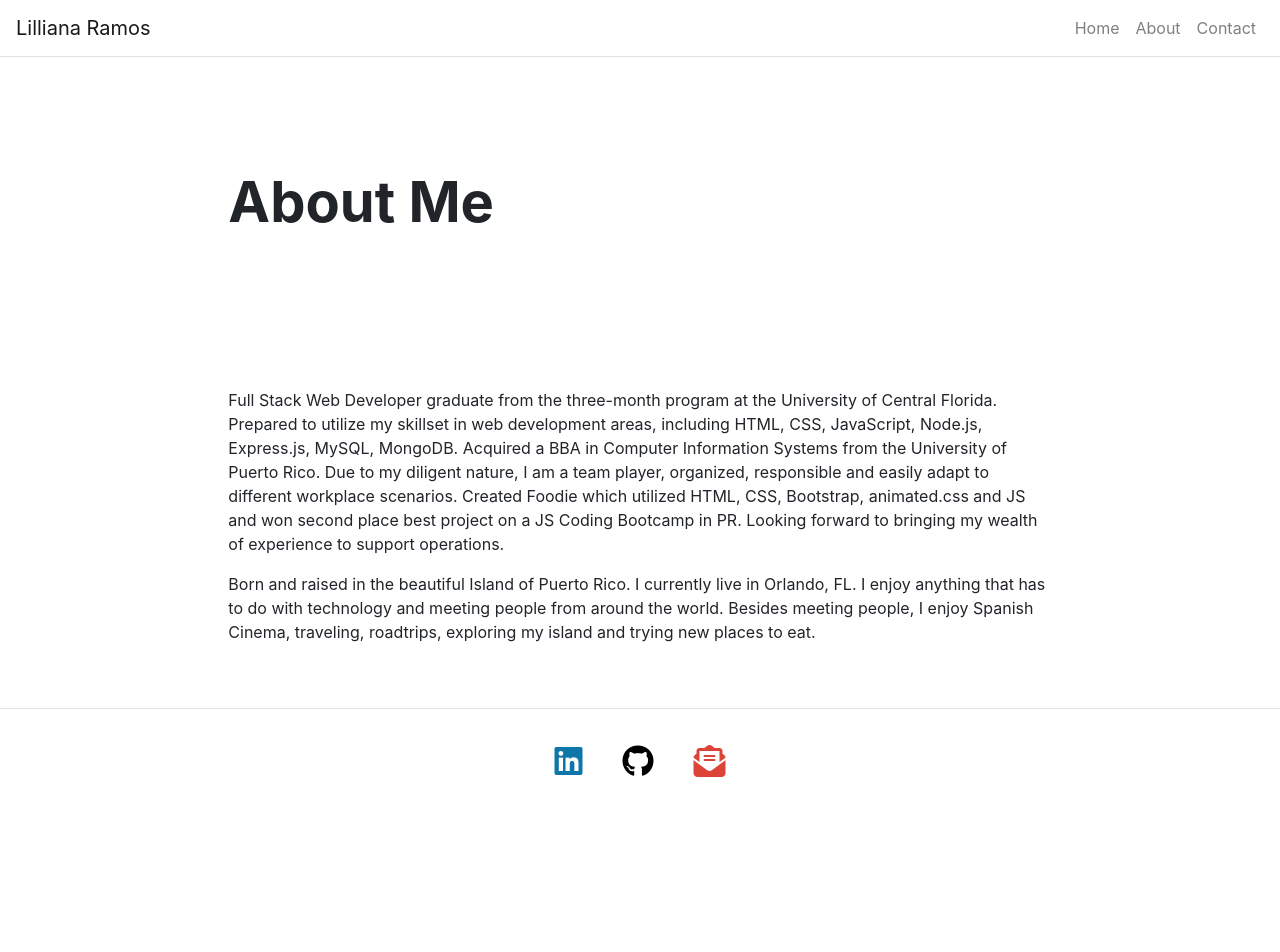
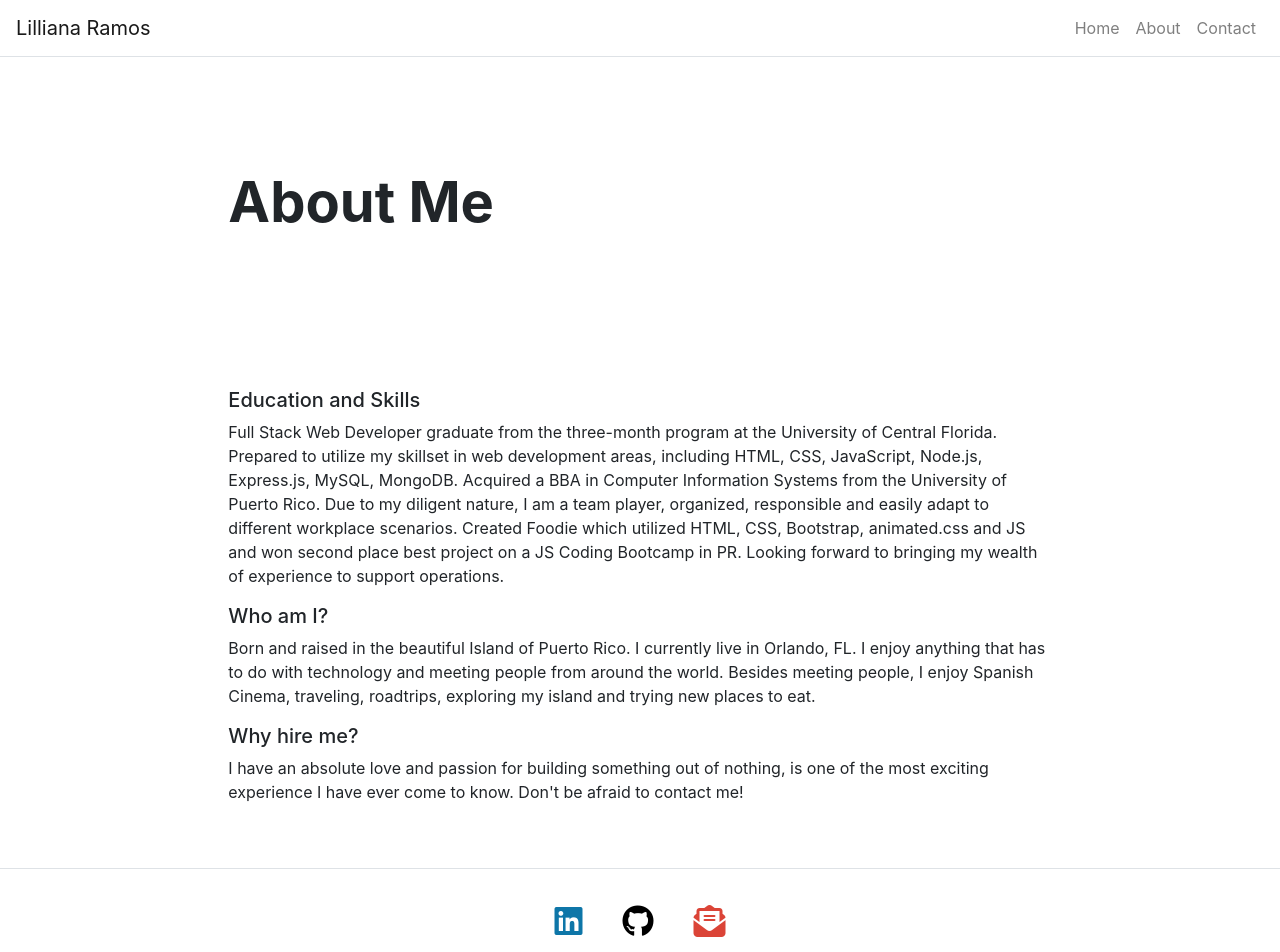
Before and after one commit to lilliana1/portfolio, a React (Create React App) app: page /about in a window 1280 px wide. Shown: the top 952 px of the page. Before the commit the page ends 815 px from the top, so only its background shows below. Built offline with nearby package versions, Linux system fonts and the light colour scheme.

Commit message:
added more on about me and fixed email on contact form

```diff
--- a/src/pages/About.js
+++ b/src/pages/About.js
@@ -7,13 +7,26 @@ function About(props) {
         <div>
             <Head title={props.title} />
             <Content>
+            <h5>
+                Education and Skills
+            </h5>
             <p>
             Full Stack Web Developer graduate from the three-month program at the University of Central Florida. Prepared to utilize my skillset in web development areas, including HTML, CSS, JavaScript, Node.js, Express.js, MySQL, MongoDB. Acquired a BBA in Computer Information Systems from the University of Puerto Rico. Due to my diligent nature, I am a team player, organized, responsible and easily adapt to different workplace scenarios. Created Foodie which utilized HTML, CSS, Bootstrap, animated.css and JS and won second place best project on a JS Coding Bootcamp in PR. Looking forward to bringing my wealth of experience to support operations.
             </p>
-
+            <h5>
+                Who am I?
+            </h5>
             <p>
             Born and raised in the beautiful Island of Puerto Rico. I currently live in Orlando, FL. I enjoy anything that has to do with technology and meeting people from around the world. Besides meeting people, I enjoy Spanish Cinema, traveling, roadtrips, exploring my island and trying new places to eat.
             </p>
+            <h5>
+                Why hire me?
+            </h5>
+                <p>
+                    I have an absolute love and passion for building something out of nothing, is one of the most exciting experience I have ever come to know.
+                    Don't be afraid to contact me!
+
+                </p>
 
 
 
--- a/src/pages/Contact.js
+++ b/src/pages/Contact.js
@@ -4,9 +4,7 @@ import Content from '../components/Content';
 import Form from 'react-bootstrap/Form';
 import Button from 'react-bootstrap/Button'
 import Axios from 'axios'
-import Container from 'react-bootstrap/Container';
-import Row from 'react-bootstrap/Row';
-import Col from 'react-bootstrap/Col'
+
 
 class Contact extends React.Component {
 
@@ -65,14 +63,18 @@ class Contact extends React.Component {
         return (
             <div>
                 <Head title={this.props.title} />
-                <Container fluid={true}>
-                <Row>
-                    <Col className="p-0 d-flex justify-content-center" md={12}>
-                        <p><i class="fas fa-envelope-open-text fa-med"></i> lilliana.cramos@gmail.com</p>
-                    </Col>
+                <Content fluid={true}>
+                        <p>
 
-                </Row>
-            </Container>
+                        Need a passionate, dedicated web developer?
+                        Don't be afraid to contact me!
+                        You can either email me at <i class="fas fa-envelope-open-text fa-sm"></i> lilliana.cramos@gmail.com or complete this form.
+
+                        </p>
+                        <br />
+                        <br />
+
+                </Content>
                 <Content>
                     <Form onSubmit={this.handleSubmit}>
                         <Form.Group>
```
